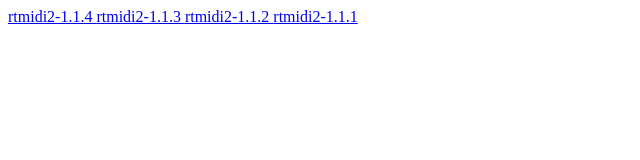
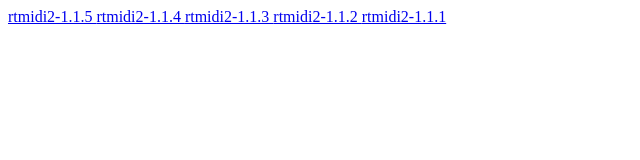
Before and after one commit to sampler-box/pypi, a plain HTML site: page rtmidi2/index.html in a window 1280 px wide. Shown: the whole page, without its empty margins (0-640 px from the left). Drawn offline with Linux system fonts and the light colour scheme.

Commit message:
Publish rtmidi2 - 1.1.5

```diff
--- a/rtmidi2/index.html
+++ b/rtmidi2/index.html
@@ -6,6 +6,9 @@
   </title>
  </head>
  <body>
+  <a href="git+https://github.com/sampler-box/rtmidi2.git@1.1.5#egg=rtmidi2-1.1.5">
+   rtmidi2-1.1.5
+  </a>
   <a href="git+https://github.com/sampler-box/rtmidi2.git@1.1.4#egg=rtmidi2-1.1.4">
    rtmidi2-1.1.4
   </a>
```
Also changed, not shown: 1 other file.
